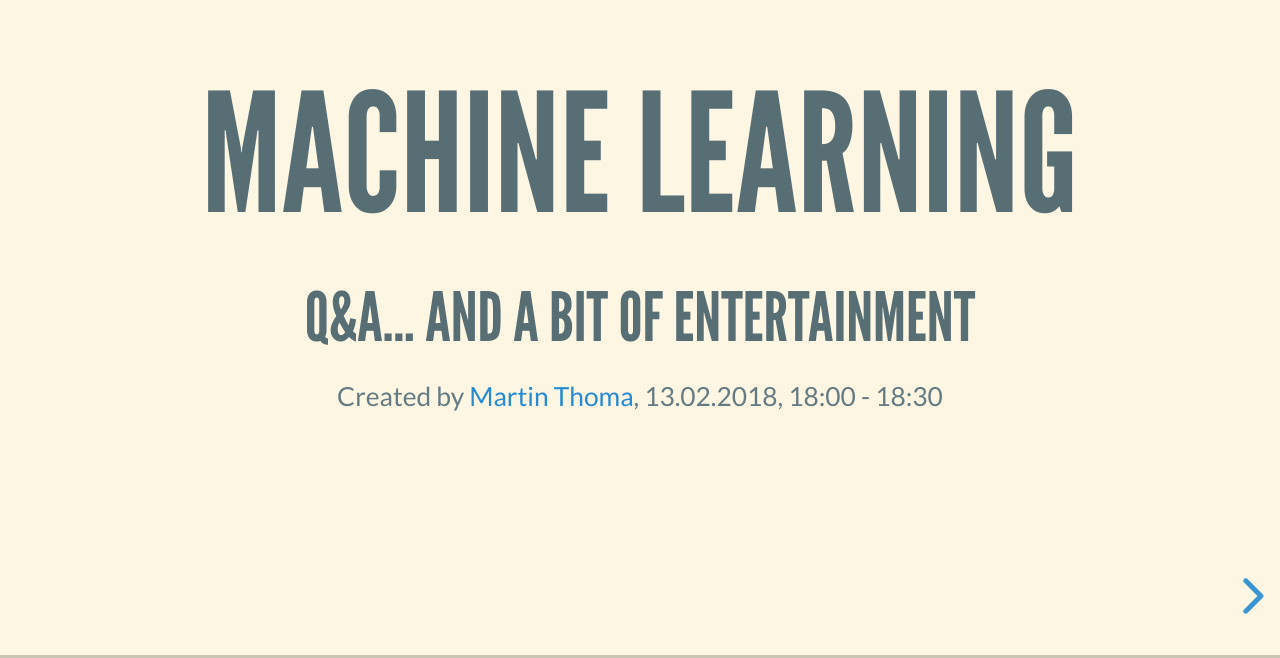
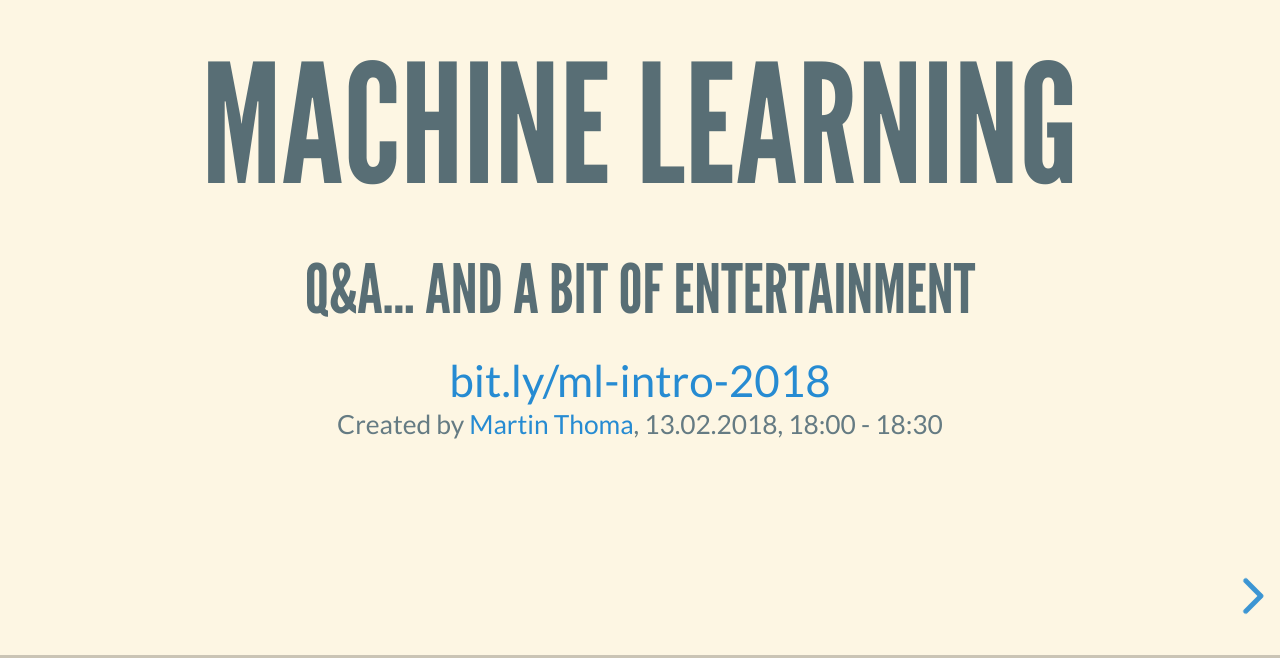
Before and after one commit to MartinThoma/ml-intro, a plain HTML site: page index.html in a window 1280 px wide. Shown: the part 142-800 px from the top of the page. Drawn offline with Linux system fonts and the light colour scheme.

Commit message:
ENH: Add shortlink on title page

```diff
--- a/index.html
+++ b/index.html
@@ -45,6 +45,7 @@
 					<h1>Machine Learning</h1>
 					<h3>Q&amp;A... and a bit of entertainment</h3>
 					<p>
+                        <a href="http://bit.ly/ml-intro-2018">bit.ly/ml-intro-2018</a><br/>
 						<small>Created by <a href="https://martin-thoma.com">Martin Thoma</a>, 13.02.2018, 18:00 - 18:30</small>
 					</p>
 				</section>
```
